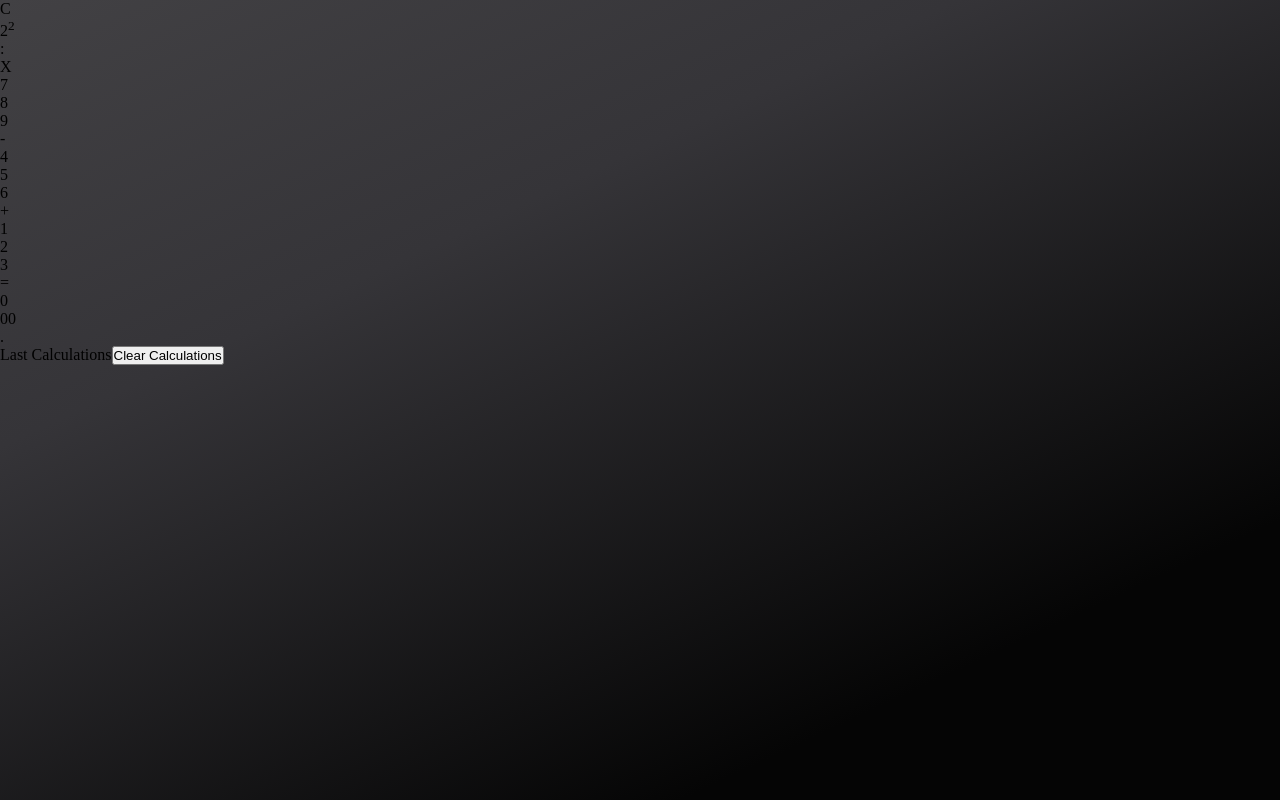
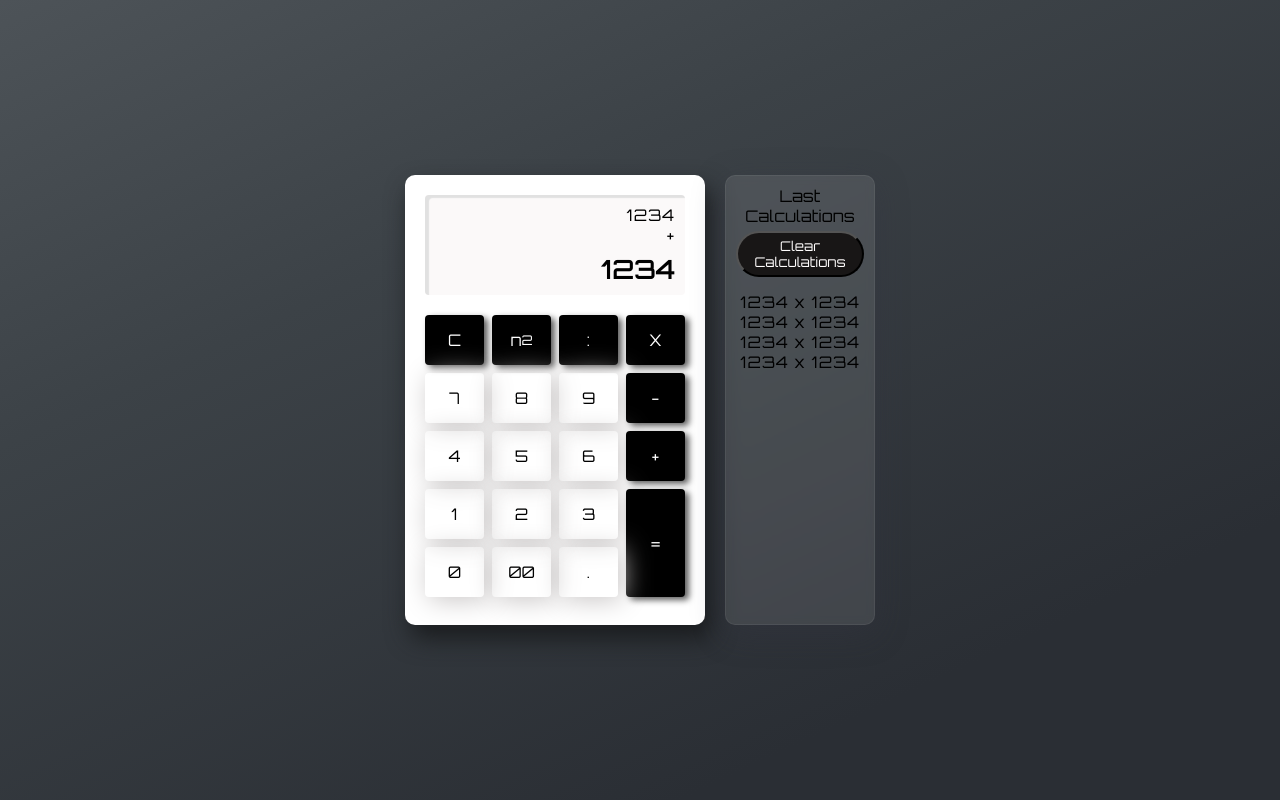
Before and after one commit to JKukielski/Calculator, a plain HTML site: page index.html in a window 1280 px wide. Drawn offline with Linux system fonts and the light colour scheme.

Commit message:
css styling done

```diff
--- a/index.html
+++ b/index.html
@@ -6,16 +6,21 @@
     <meta name="viewport" content="width=device-width, initial-scale=1.0">
     <title>Document</title>
     <link rel="stylesheet" href="style.css">
+    <link rel="preconnect" href="https://fonts.googleapis.com">
+<link rel="preconnect" href="https://fonts.gstatic.com" crossorigin>
+<link href="https://fonts.googleapis.com/css2?family=Orbitron&display=swap" rel="stylesheet">
 </head>
 <body>
     <div class="calculator">
         <div class="display">
-            <p></p>
-            <span class="operating_sign"></span>
+            <div><p>1234</p>
+                <span class="operating_sign">+</span>
+            </div>
+            <p class="current_number">1234</p>
         </div>
         <div class="buttons">
             <div class="clear">C</div>
-            <div class="operator">2<sup>2</sup></div>
+            <div class="operator">n<sup>2</sup></div>
             <div class="operator">:</div>
             <div class="operator">X</div>
             <div class="number">7</div>
@@ -34,10 +39,15 @@
             <div class="number">00</div>
             <div class="number">.</div>
         </div>
-        <div class="calculation_history">
-            <p>Last Calculations<button class="calc_clear">Clear Calculations</button></p>
-            <ul class="calculation_previous"></ul>
-        </div>
+    </div>
+    <div class="calculation_history">
+        <p>Last Calculations<button class="calculation_clear">Clear Calculations</button></p>
+        <ul class="calculation_previous">
+            <li>1234 x 1234</li>
+            <li>1234 x 1234</li>
+            <li>1234 x 1234</li>
+            <li>1234 x 1234</li>
+        </ul>
     </div>
 
 
--- a/style.css
+++ b/style.css
@@ -2,9 +2,120 @@
     padding: 0;
     margin: 0;
     box-sizing: border-box;
+    font-family: 'Orbitron', sans-serif;
 }
 
 body {
     min-height: 100vh;
-    background-image: linear-gradient(155deg, rgba(66,65,68,1) 0%, rgba(53,52,56,1) 32%, rgba(5,5,5,1) 80%);
+    background-image: linear-gradient(155deg, rgba(77,83,88,1) 0%, rgba(60,66,71,1) 32%, rgba(42,46,52,1) 80%);
+    display: flex;
+    justify-content: center;
+    align-items: center;
 }
+
+.calculator {
+    display: inline-block;
+    width: 300px;
+    height: 450px;
+    padding: 20px;
+    border-radius: 10px;
+    -webkit-box-shadow: 6px 13px 25px 0px rgba(26, 28, 30, 1);
+    -moz-box-shadow: 6px 13px 25px 0px rgba(26, 28, 30, 1);
+    box-shadow: 6px 13px 25px 0px rgba(26, 28, 30, 1);
+    background-color: white;
+}
+
+.display {
+    height: 100px;
+    background-color: rgb(251, 249, 249);
+    margin-bottom: 20px;
+    border-radius: 4px;
+    -webkit-box-shadow: inset 4px 3px 1px 0px rgba(225, 225, 225, 1);
+    -moz-box-shadow: inset 4px 3px 1px 0px rgba(225, 225, 225, 1);
+    box-shadow: inset 4px 3px 1px 0px rgba(225, 225, 225, 1);
+    text-align: right;
+    display: flex;
+    flex-direction: column;
+    justify-content: space-between;
+    padding: 10px;
+    letter-spacing: 1px;
+}
+
+.current_number {
+    font-size: 25px;
+    font-weight: bold;
+}
+
+.buttons {
+    display: grid;
+    grid-template-columns: repeat(4, 1fr);
+    grid-template-rows: repeat(5, 50px);
+    gap: 8px;
+}
+
+.equals {
+    grid-row: -1/-3;
+    grid-column: -1/-2;
+}
+
+.buttons div {
+    background-color: white;
+    border-radius: 4px;
+    display: flex;
+    align-items: center;
+    justify-content: center;
+    -webkit-box-shadow: 4px 3px 27px 0px rgba(200, 197, 197, 1);
+    -moz-box-shadow: 4px 3px 27px 0px rgba(200, 197, 197, 1);
+    box-shadow: 4px 3px 27px 0px rgba(200, 197, 197, 1);
+    background-color: rgba( 255, 255, 255, 0.15 );
+    cursor: pointer;
+    transition: ease-in-out;
+}
+
+.buttons div:active {
+    -webkit-box-shadow: inset 4px 3px 6px 0px rgba(200, 197, 197, 1);
+    -moz-box-shadow: inset 4px 3px 6px 0px rgba(200, 197, 197, 1);
+    box-shadow: inset 4px 3px 6px 0px rgba(200, 197, 197, 1);
+}
+
+.buttons div:first-child, .buttons div:nth-child(2), .buttons div:nth-child(3), .buttons div:nth-child(4), .buttons div:nth-child(8), .buttons div:nth-child(12), .buttons div:nth-child(16) {
+    background: black;
+    color: white;
+    -webkit-box-shadow: 4px 3px 6px 0px rgba(93, 93, 93, 1);
+-moz-box-shadow: 4px 3px 6px 0px rgba(93, 93, 93, 1);
+box-shadow: 4px 3px 6px 0px rgba(93, 93, 93, 1)
+}
+
+.buttons div:first-child:active, .buttons div:nth-child(2):active, .buttons div:nth-child(3):active, .buttons div:nth-child(4):active, .buttons div:nth-child(8):active, .buttons div:nth-child(12):active, .buttons div:nth-child(16):active {
+    box-shadow: none;
+}
+
+.calculation_history {
+    height: 450px;
+    width: 150px;
+    margin-left: 20px;
+    padding: 10px;
+    text-align: center;
+    background: rgba( 255, 255, 255, 0.1 );
+    box-shadow: 0 8px 32px 0 rgba(51, 52, 66, 0.37);
+    backdrop-filter: blur( 4px );
+    -webkit-backdrop-filter: blur( 4px );
+    border-radius: 10px;
+    border: 1px solid rgba(255, 255, 255, 0.064);
+}
+
+.calculation_clear {
+    border-radius: 25px;
+    margin: 5px 0;
+    padding: 5px;
+    background-color: rgb(24, 22, 22);
+    color: rgb(255, 253, 253);
+
+}
+
+
+.calculation_previous{
+    margin-top: 10px;
+    list-style: none;
+    letter-spacing: 1px;
+}
```
